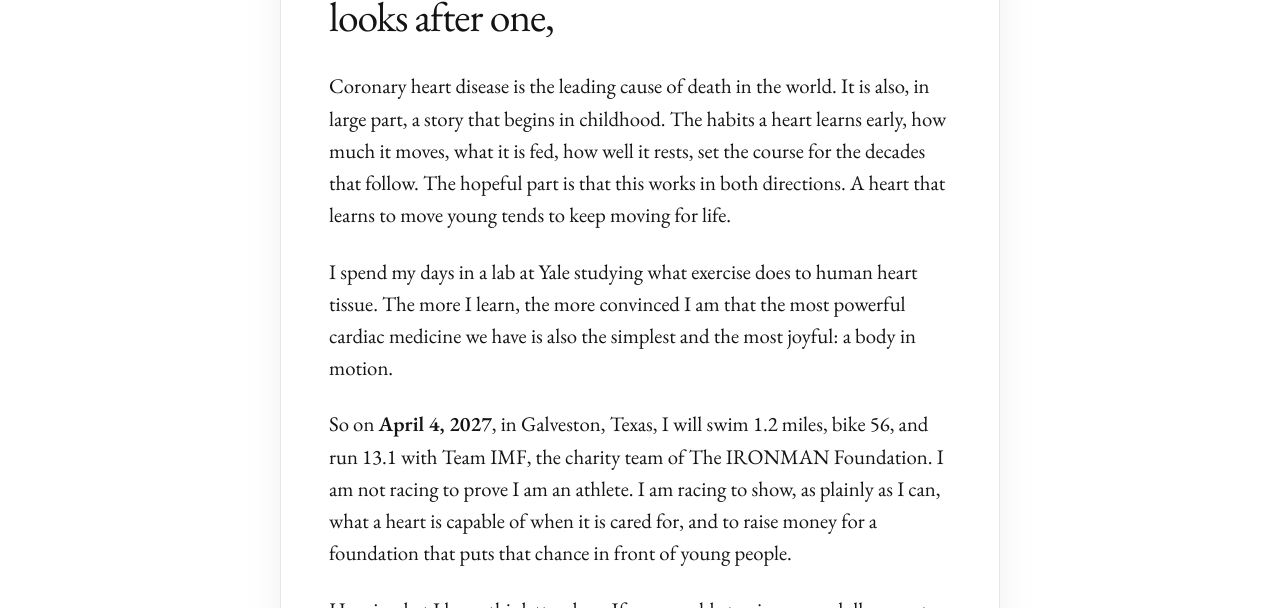
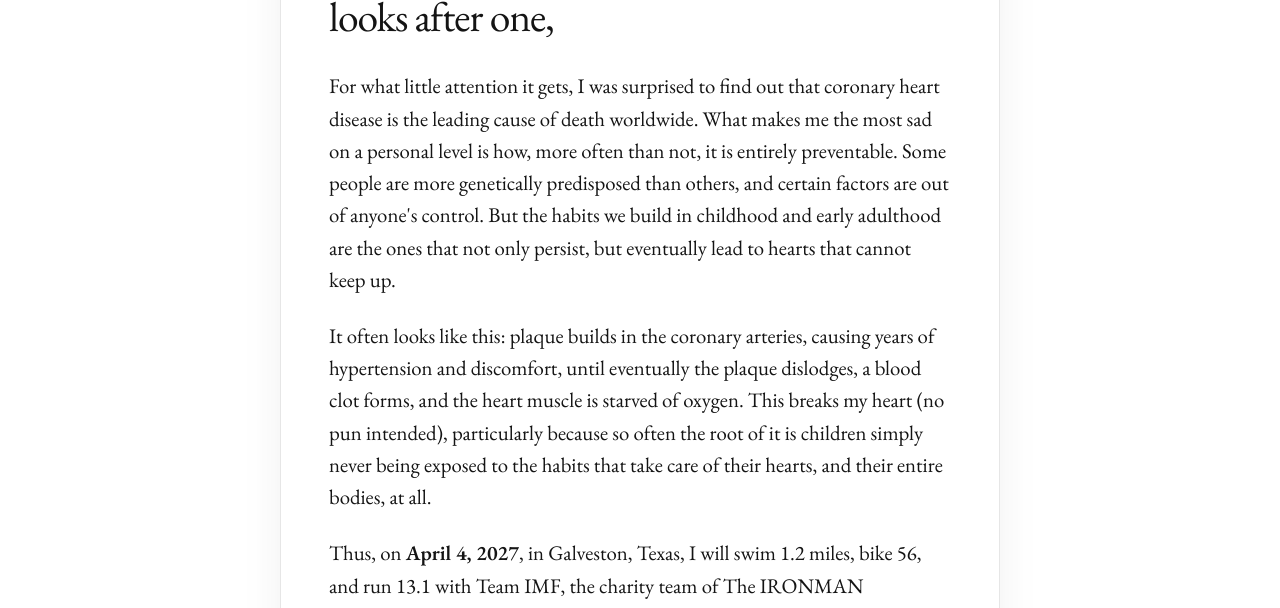
Before and after one commit to filippo-fonseca/race-against-heart-disease, a Next.js app: page / in a window 1280 px wide. Shown: the part 344-952 px from the top of the page. Built offline with nearby package versions, Linux system fonts and the light colour scheme; no server answers.

Commit message:
copy: letter opening in Filippo's own words
Co-Authored-By: Claude Fable 5.1 <noreply@anthropic.com>

```diff
--- a/src/components/Letter.tsx
+++ b/src/components/Letter.tsx
@@ -32,29 +32,35 @@ export function Letter() {
 
       <div className="mt-8 space-y-6 font-serif text-[1.2rem] leading-[1.55] text-ink sm:text-[1.3rem]">
         <p>
-          Coronary heart disease is the leading cause of death in the world.
-          It is also, in large part, a story that begins in childhood. The
-          habits a heart learns early, how much it moves, what it is fed, how
-          well it rests, set the course for the decades that follow. The
-          hopeful part is that this works in both directions. A heart that
-          learns to move young tends to keep moving for life.
+          For what little attention it gets, I was surprised to find out that
+          coronary heart disease is the leading cause of death worldwide. What
+          makes me the most sad on a personal level is how, more often than
+          not, it is entirely preventable. Some people are more genetically
+          predisposed than others, and certain factors are out of anyone&apos;s
+          control. But the habits we build in childhood and early adulthood
+          are the ones that not only persist, but eventually lead to hearts
+          that cannot keep up.
         </p>
 
         <p>
-          I spend my days in a lab at Yale studying what exercise does to
-          human heart tissue. The more I learn, the more convinced I am that
-          the most powerful cardiac medicine we have is also the simplest and
-          the most joyful: a body in motion.
+          It often looks like this: plaque builds in the coronary arteries,
+          causing years of hypertension and discomfort, until eventually the
+          plaque dislodges, a blood clot forms, and the heart muscle is
+          starved of oxygen. This breaks my heart (no pun intended),
+          particularly because so often the root of it is children simply
+          never being exposed to the habits that take care of their hearts,
+          and their entire bodies, at all.
         </p>
 
         <p>
-          So on <strong className="font-semibold">{site.race.dateLabel}</strong>
-          , in {site.race.city}, {site.race.state}, I will swim 1.2 miles,
-          bike 56, and run 13.1 with {site.charity.team}, the charity team of{" "}
+          Thus, on{" "}
+          <strong className="font-semibold">{site.race.dateLabel}</strong>, in{" "}
+          {site.race.city}, {site.race.state}, I will swim 1.2 miles, bike 56,
+          and run 13.1 with {site.charity.team}, the charity team of{" "}
           {site.charity.name}. I am not racing to prove I am an athlete. I am
           racing to show, as plainly as I can, what a heart is capable of when
-          it is cared for, and to raise money for a foundation that puts that
-          chance in front of young people.
+          it is cared for from the start, and to raise money for a foundation
+          that puts that chance in front of young people.
         </p>
 
         <p>
```
